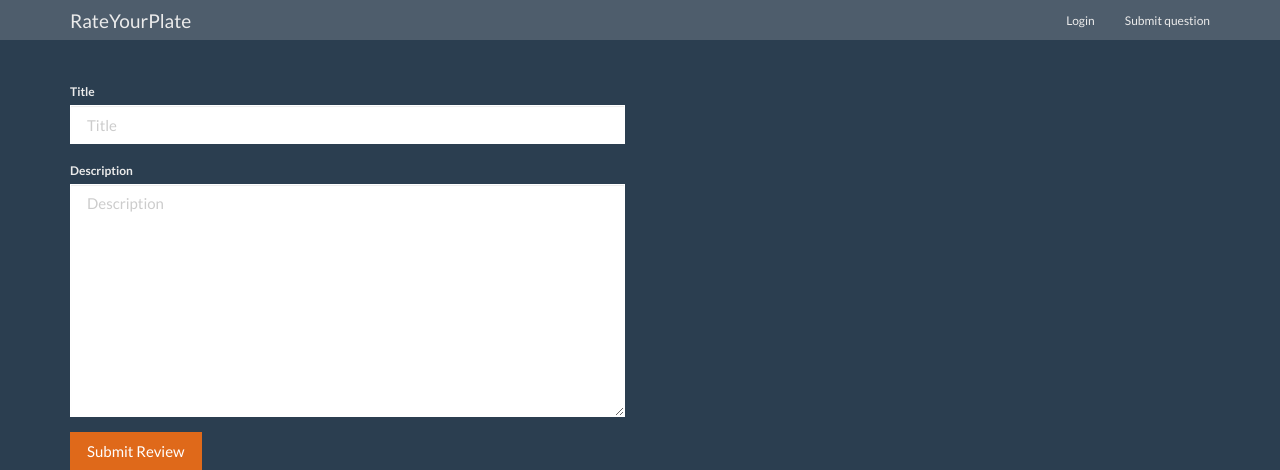
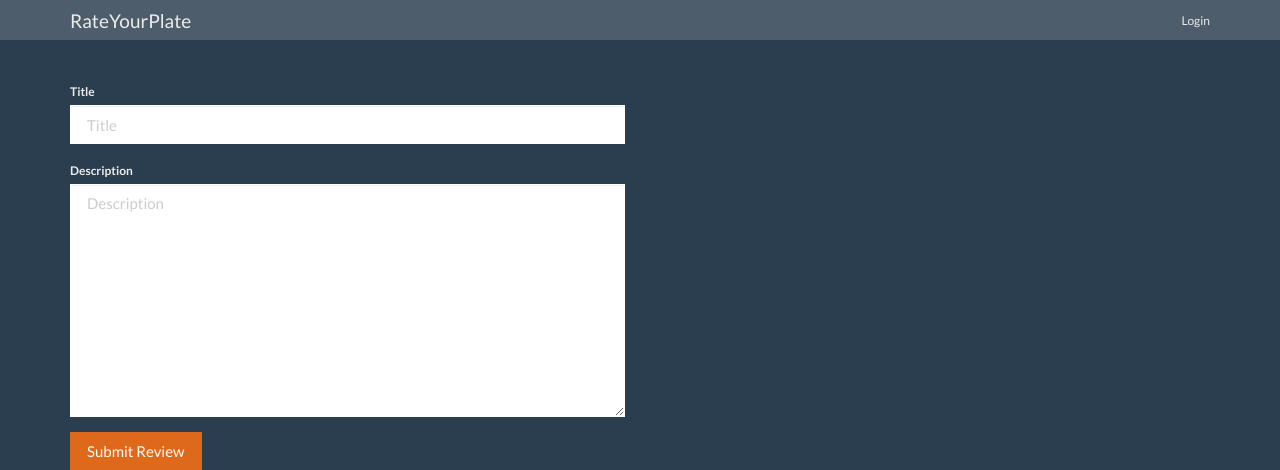
Before and after one commit to PRA945/rate_my_plate, a Django app: page /question/create/ in a window 1280 px wide. Shown: the top 470 px of the page. Run offline with Django 3.2, Linux system fonts and the light colour scheme; some libraries are stand-ins or nearby versions.

```diff
--- a/templates/base.html
+++ b/templates/base.html
@@ -25,12 +25,12 @@
           <ul class="nav navbar-nav navbar-right">
             {% if user.is_authenticated %}
             <li><a href="{% url 'question_list' %}">Questions</a><li>
-            <li><a href="{% url 'question_create'}">Add question</a></li>
+            <li><a href="{% url 'question_create' %}">Submit question</a></li>
             <li><a href="{% url 'auth_logout' %}">Logout</a></li>
             {% else %}
             <li><a href="{% url 'auth_login' %}">Login</a></li>
             {% endif %}
-            <li><a href="{% url 'question_create' %}">Submit question</a></li>
+
 
           </ul>
         </div>
```
